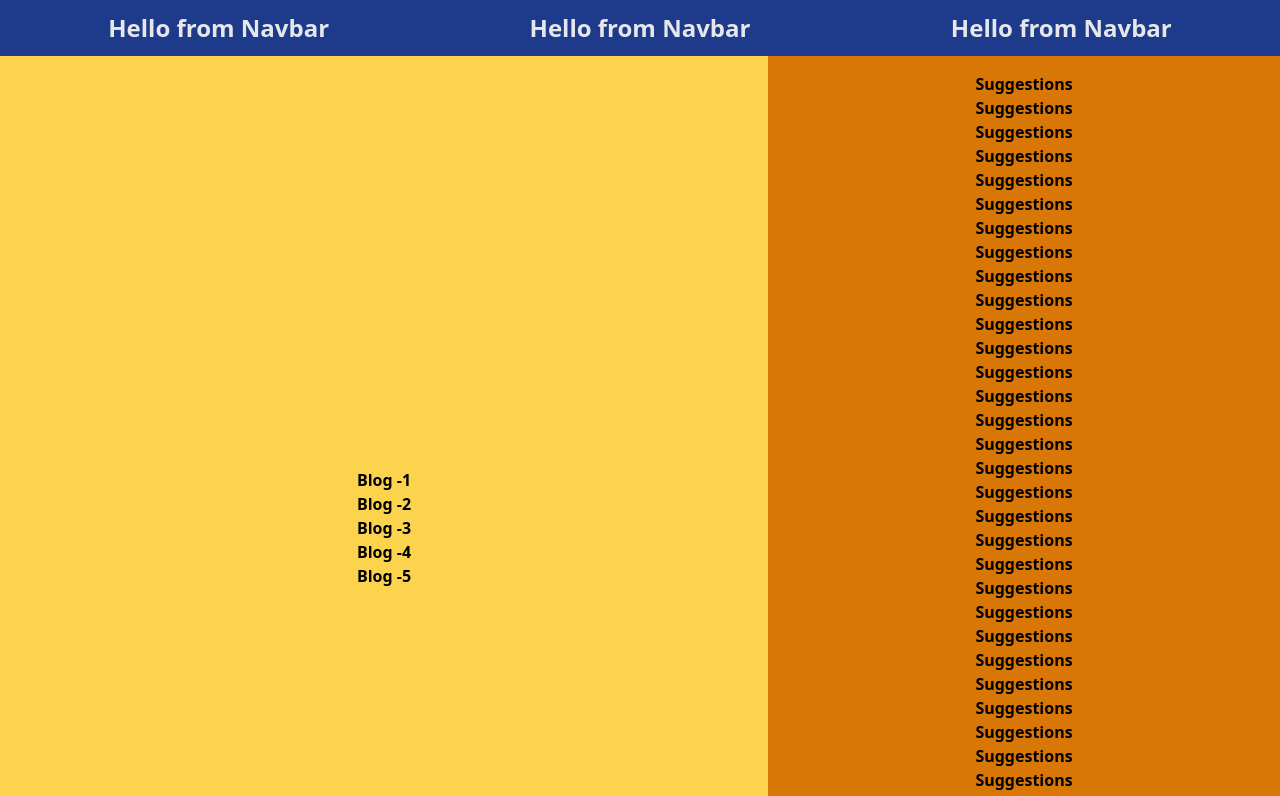
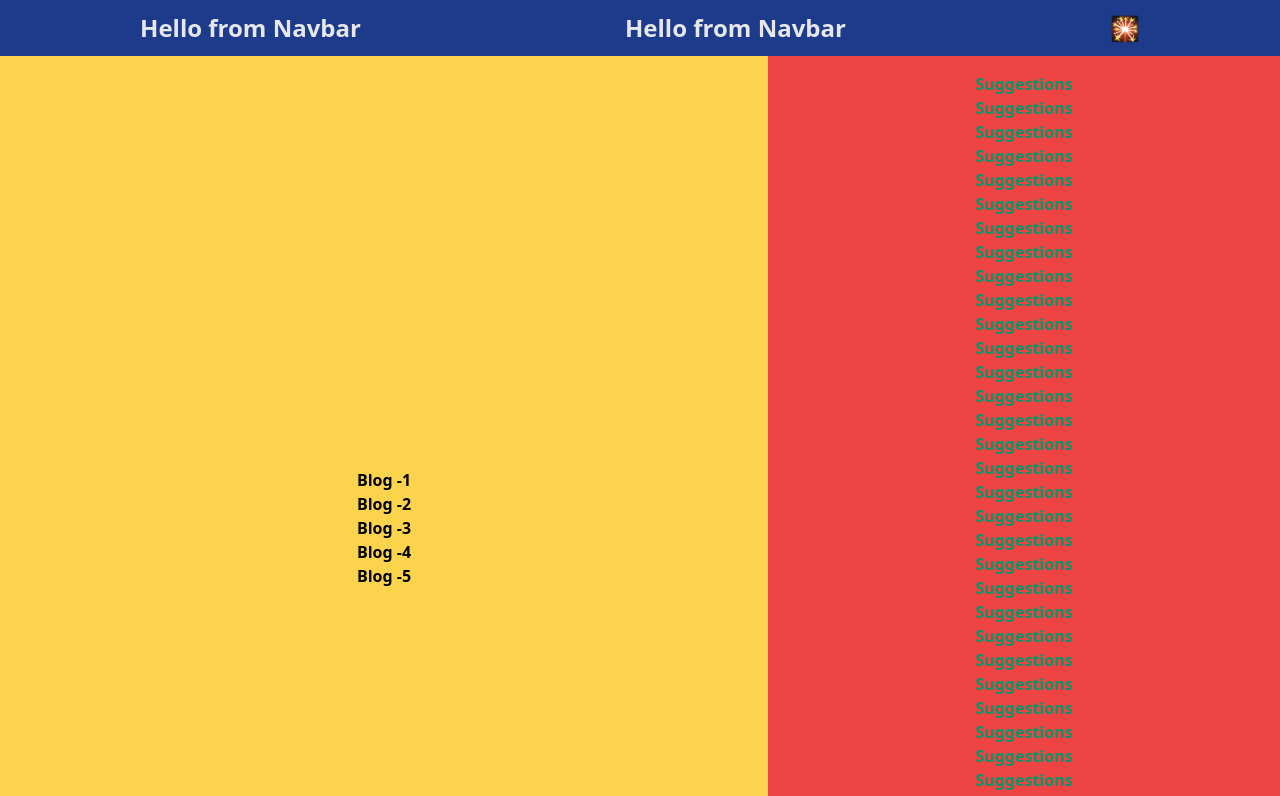
Before and after one commit to Deepakmukka1/react-blog, a React (Create React App) app: page / in a window 1280 px wide. Shown: the top 796 px of the page. Built offline with nearby package versions, Linux system fonts and the light colour scheme.

Commit message:
✨ added dark mode

```diff
--- a/src/App.js
+++ b/src/App.js
@@ -1,9 +1,11 @@
 import Navbar from "./Components/Nav";
 import Mainsection from "./Components/Mainsection";
 import Suggestions from "./Components/Suggestions";
+
 function App() {
+
   return (
-    <div className="bg-blue-500 md:flex md:flex-col flex-wrap md:h-screen w-full text-center items-center">
+    <div className="bg-blue-500 md:flex md:flex-col flex-wrap md:h-screen w-full text-center items-center ">
       <Navbar/>
       <div className="bg-green-500 md:flex md:flex-row w-full justify-evenly md:h-5/6 flex-wrap">
         <Mainsection/>
--- a/src/Components/Mainsection.js
+++ b/src/Components/Mainsection.js
@@ -2,7 +2,7 @@ import React from 'react'
 
 const Mainsection = () => {
     return (
-        <div className="bg-yellow-300 flex flex-wrap flex-col flex-grow justify-center w-3/5 p-4 font-semibold text-center h-auto">
+        <div className="bg-yellow-300 flex flex-wrap flex-col flex-grow justify-center md:w-3/5 p-4 font-semibold text-center h-auto">
             <h2>Blog  -1 </h2>
             <h2>Blog  -2</h2>
             <h2>Blog  -3</h2>
--- a/src/Components/Nav.js
+++ b/src/Components/Nav.js
@@ -1,11 +1,16 @@
 import React from 'react'
+import useDarkMode from "../hooks/useDarkMode";
+const Navbar = () => {
+    const [theme,setTheme]=useDarkMode();
 
-const Navbar = () => {
     return (
         <div className="bg-blue-900 h-14 flex justify-around items-center w-full p-2">
             <h2 className="font-semibold text-2xl text-gray-200">Hello from Navbar</h2>
             <h2 className="font-semibold text-2xl text-gray-200">Hello from Navbar</h2>
-            <h2 className="font-semibold text-2xl text-gray-200">Hello from Navbar</h2>
+            <div className="font-semibold text-2xl text-gray-200 cursor-pointer" onClick={()=>{
+                setTheme(theme)
+                console.log(theme)
+            }}>🎇</div>
         </div>
     )
 }
--- a/src/Components/Suggestions.js
+++ b/src/Components/Suggestions.js
@@ -1,8 +1,9 @@
 import React from 'react'
+import useDarkMode from '../hooks/useDarkMode';
+const Suggestions = () => {
 
-const Suggestions = () => {
     return (
-        <div className="bg-yellow-600 flex flex-col flex-wrap md:w-2/5 justify-center p-4 font-semibold text-center">
+        <div className="bg-yellow-600 flex flex-col flex-wrap md:w-2/5 justify-center p-4 font-semibold text-center dark:bg-red-500 dark:text-green-600">
             <h2 >Suggestions</h2>
             <h2 >Suggestions</h2>
             <h2 >Suggestions</h2>
--- /dev/null
+++ b/src/hooks/useDarkMode.js
@@ -0,0 +1,16 @@
+import React, { useState } from "react";
+import { useEffect } from "react";
+const useDarkMode = () => {
+  const [theme, setTheme] = useState("light");
+  const colorTheme=(theme==="dark"?"light":"dark")
+  useEffect(() => {
+    const root = window.document.documentElement;
+    root.classList.add(colorTheme)
+    root.classList.remove(theme)
+
+  }, [theme,colorTheme]);
+
+  return [colorTheme, setTheme];
+};
+
+export default useDarkMode;
--- a/tailwind.config.js
+++ b/tailwind.config.js
@@ -1,6 +1,6 @@
 module.exports = {
   purge: ['./src/**/*.{js,jsx,ts,tsx}', './public/index.html'],
-  darkMode: false, // or 'media' or 'class'
+  darkMode: 'class', // or 'media' or 'class'
   theme: {
     extend: {},
   },
```
